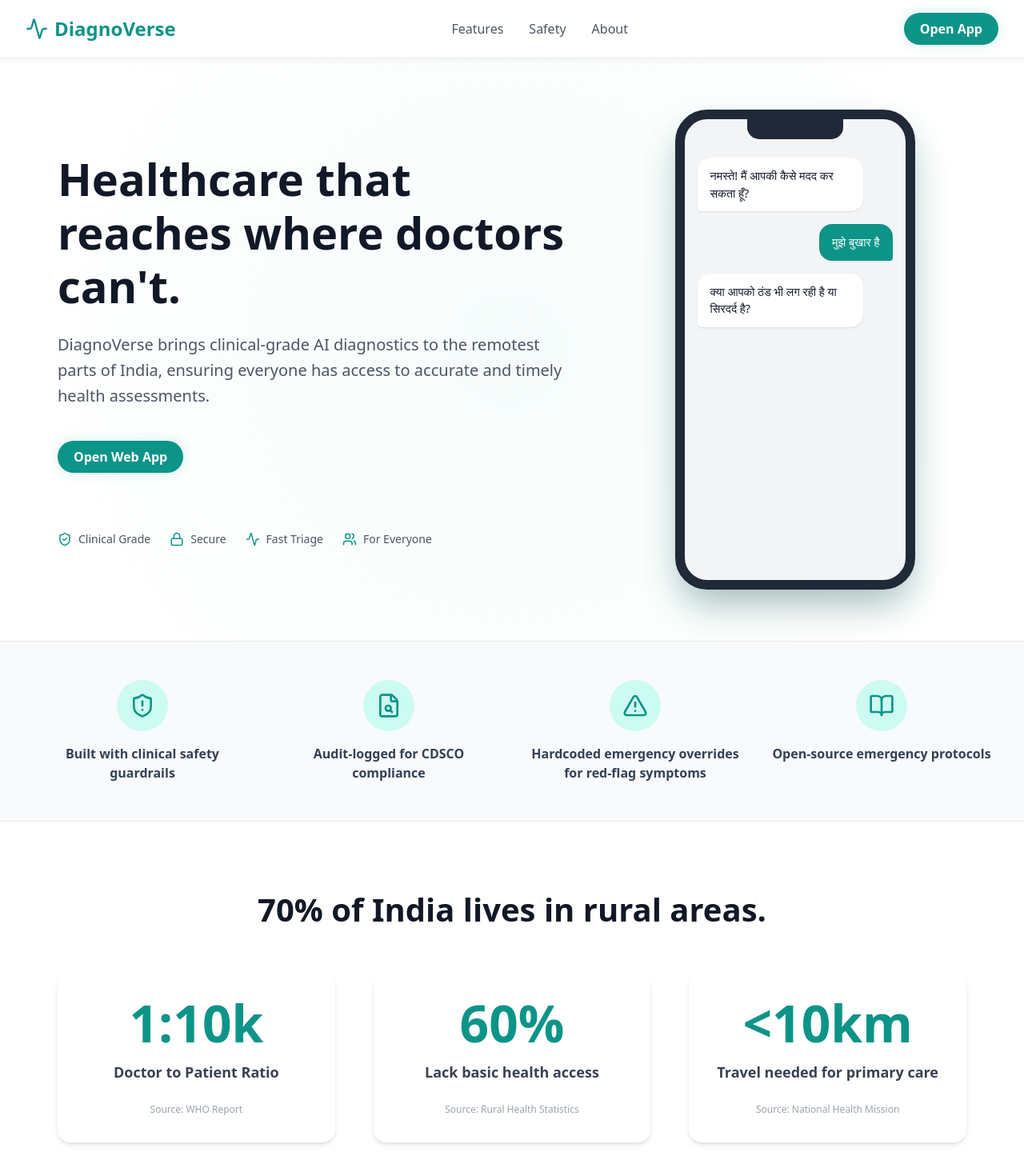
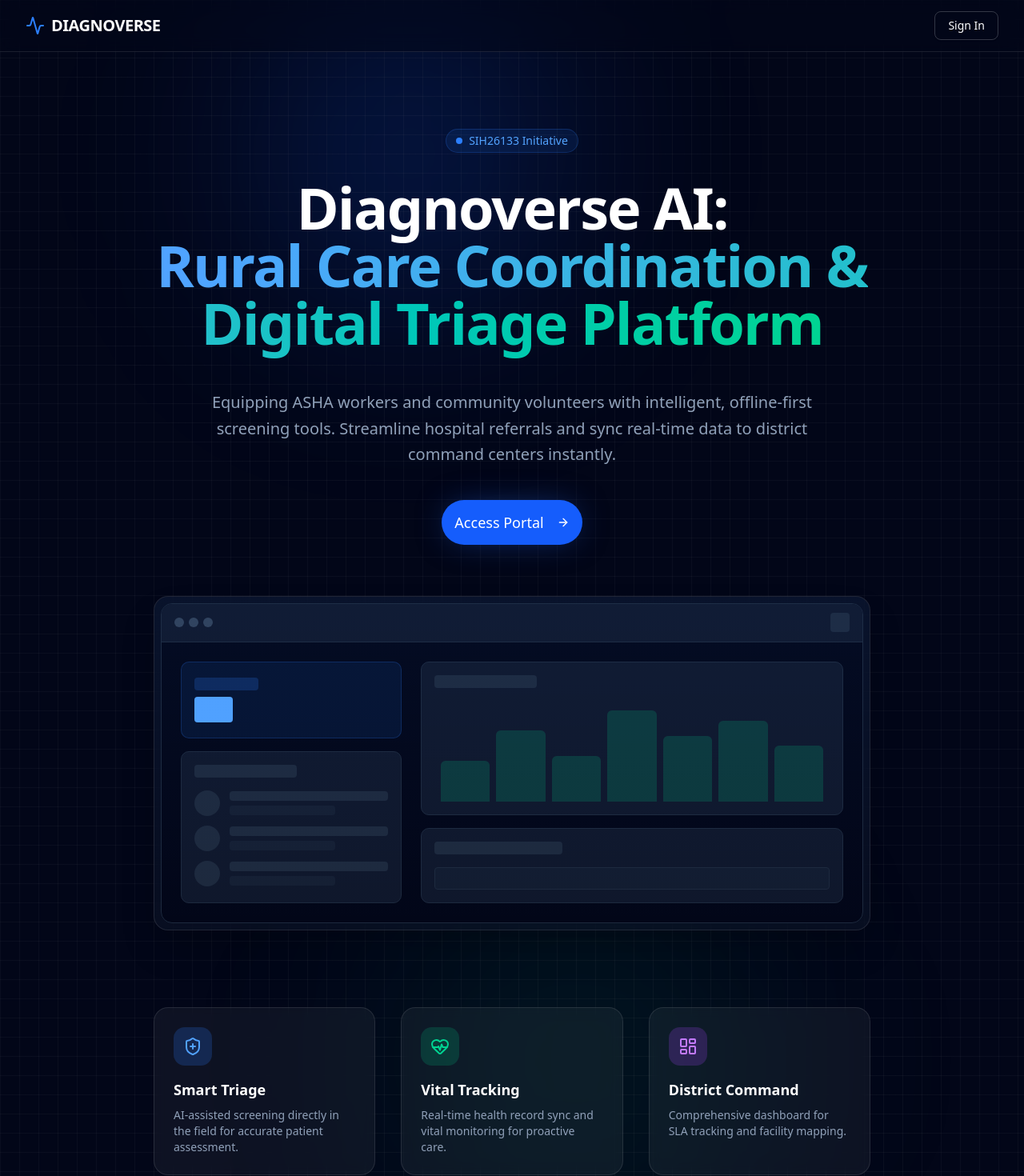
Before and after one commit to kd2606/pulsecheck-ai, a Next.js app: page / in a window 1280 px wide. Shown: the top 1470 px of the page at 80% size. Built offline with nearby package versions, Linux system fonts and the light colour scheme.

Commit message:
Replace root marketing page with new SIH26133 Hero Landing Page

```diff
--- a/src/app/(marketing)/page.tsx
+++ b/src/app/(marketing)/page.tsx
@@ -1,30 +1,143 @@
-import React from 'react';
-import Navbar from '@/components/landing/navbar';
-import Hero from '@/components/landing/hero';
-import TrustBar from '@/components/landing/trust-bar';
-import DataProblem from '@/components/landing/data-problem';
-import FeatureGrid from '@/components/landing/feature-grid';
-import PulseShowcase from '@/components/landing/pulse-showcase';
-import HowItWorks from '@/components/landing/how-it-works';
-import SafetyPrivacy from '@/components/landing/safety-privacy';
-import AshaSection from '@/components/landing/asha-section';
-import FinalCta from '@/components/landing/final-cta';
-import Footer from '@/components/landing/footer';
+import Link from "next/link";
+import { Button } from "@/components/ui/button";
+import { ArrowRight, Activity, ShieldPlus, HeartPulse, LayoutDashboard } from "lucide-react";
 
 export default function LandingPage() {
-  return (
-    <main style={{ fontFamily: "system-ui, -apple-system, sans-serif" }}>
-      <Navbar />
-      <Hero />
-      <TrustBar />
-      <DataProblem />
-      <FeatureGrid />
-      <PulseShowcase />
-      <HowItWorks />
-      <SafetyPrivacy />
-      <AshaSection />
-      <FinalCta />
-      <Footer />
-    </main>
-  );
+    return (
+        <div className="min-h-screen bg-slate-950 text-slate-50 flex flex-col relative overflow-hidden font-sans">
+            {/* Background Effects */}
+            <div className="absolute inset-0 z-0">
+                <div className="absolute top-0 left-1/4 w-96 h-96 bg-blue-600/20 rounded-full blur-[128px] mix-blend-screen" />
+                <div className="absolute bottom-0 right-1/4 w-[30rem] h-[30rem] bg-emerald-600/10 rounded-full blur-[128px] mix-blend-screen" />
+                <div className="absolute inset-0 bg-[linear-gradient(to_right,#80808012_1px,transparent_1px),linear-gradient(to_bottom,#80808012_1px,transparent_1px)] bg-[size:24px_24px]"></div>
+            </div>
+
+            {/* Navbar */}
+            <header className="relative z-10 border-b border-white/10 bg-slate-950/50 backdrop-blur-md">
+                <div className="max-w-7xl mx-auto px-4 sm:px-6 lg:px-8 h-16 flex items-center justify-between">
+                    <div className="flex items-center gap-2">
+                        <Activity className="w-6 h-6 text-blue-500" />
+                        <span className="font-bold text-xl tracking-tight text-white">DIAGNOVERSE</span>
+                    </div>
+                    <Link href="/auth">
+                        <Button variant="outline" className="border-white/20 hover:bg-white/10 text-white bg-transparent">
+                            Sign In
+                        </Button>
+                    </Link>
+                </div>
+            </header>
+
+            {/* Hero Section */}
+            <main className="flex-1 relative z-10 flex flex-col items-center justify-center py-20 lg:py-24">
+                <div className="max-w-6xl mx-auto px-4 sm:px-6 lg:px-8 text-center flex flex-col items-center">
+                    <div className="inline-flex items-center gap-2 px-3 py-1 rounded-full bg-blue-500/10 border border-blue-500/20 text-blue-400 text-sm font-medium mb-8">
+                        <span className="relative flex h-2 w-2">
+                            <span className="animate-ping absolute inline-flex h-full w-full rounded-full bg-blue-400 opacity-75"></span>
+                            <span className="relative inline-flex rounded-full h-2 w-2 bg-blue-500"></span>
+                        </span>
+                        SIH26133 Initiative
+                    </div>
+
+                    <h1 className="text-4xl sm:text-6xl lg:text-7xl font-extrabold tracking-tight text-white mb-8">
+                        Diagnoverse AI: <br className="hidden sm:block" />
+                        <span className="text-transparent bg-clip-text bg-gradient-to-r from-blue-400 to-emerald-400">
+                            Rural Care Coordination & <br className="hidden sm:block" />Digital Triage Platform
+                        </span>
+                    </h1>
+
+                    <p className="mt-4 text-lg sm:text-xl text-slate-400 max-w-3xl mx-auto mb-10 leading-relaxed">
+                        Equipping ASHA workers and community volunteers with intelligent, offline-first screening tools. Streamline hospital referrals and sync real-time data to district command centers instantly.
+                    </p>
+
+                    <div className="flex flex-col sm:flex-row items-center justify-center gap-4 mb-16">
+                        <Link href="/auth">
+                            <Button size="lg" className="w-full sm:w-auto bg-blue-600 hover:bg-blue-500 text-white px-8 h-14 text-lg rounded-full shadow-[0_0_40px_-10px_rgba(37,99,235,0.5)] transition-all hover:scale-105">
+                                Access Portal
+                                <ArrowRight className="ml-2 w-5 h-5" />
+                            </Button>
+                        </Link>
+                    </div>
+
+                    {/* Dashboard Illustration */}
+                    <div className="w-full max-w-4xl mx-auto relative rounded-2xl border border-white/10 bg-slate-900/50 p-2 shadow-2xl backdrop-blur-md mb-24 overflow-hidden">
+                        <div className="absolute inset-0 bg-gradient-to-b from-blue-500/5 to-transparent pointer-events-none"></div>
+                        <div className="rounded-xl border border-slate-800 bg-slate-950 overflow-hidden flex flex-col h-[400px]">
+                            {/* App Header Mockup */}
+                            <div className="h-12 border-b border-slate-800 flex items-center px-4 gap-4 bg-slate-900">
+                                <div className="flex gap-1.5">
+                                    <div className="w-3 h-3 rounded-full bg-slate-700"></div>
+                                    <div className="w-3 h-3 rounded-full bg-slate-700"></div>
+                                    <div className="w-3 h-3 rounded-full bg-slate-700"></div>
+                                </div>
+                                <div className="flex-1"></div>
+                                <div className="w-6 h-6 rounded bg-slate-800"></div>
+                            </div>
+                            {/* App Content Mockup */}
+                            <div className="flex flex-1 p-6 gap-6 overflow-hidden">
+                                <div className="w-1/3 flex flex-col gap-4">
+                                    <div className="h-24 rounded-lg bg-blue-500/10 border border-blue-500/20 flex flex-col p-4 justify-center">
+                                        <div className="h-4 w-20 bg-blue-500/20 rounded mb-2"></div>
+                                        <div className="h-8 w-12 bg-blue-400 rounded"></div>
+                                    </div>
+                                    <div className="flex-1 rounded-lg bg-slate-900 border border-slate-800 p-4">
+                                        <div className="h-4 w-32 bg-slate-800 rounded mb-4"></div>
+                                        <div className="space-y-3">
+                                            {[1, 2, 3].map(i => (
+                                                <div key={i} className="flex gap-3 items-center">
+                                                    <div className="w-8 h-8 rounded-full bg-slate-800"></div>
+                                                    <div className="flex-1 space-y-1.5">
+                                                        <div className="h-3 w-full bg-slate-800 rounded"></div>
+                                                        <div className="h-3 w-2/3 bg-slate-800/50 rounded"></div>
+                                                    </div>
+                                                </div>
+                                            ))}
+                                        </div>
+                                    </div>
+                                </div>
+                                <div className="flex-1 flex flex-col gap-4">
+                                    <div className="h-48 rounded-lg bg-slate-900 border border-slate-800 p-4 flex flex-col">
+                                        <div className="h-4 w-32 bg-slate-800 rounded mb-4"></div>
+                                        <div className="flex-1 flex items-end gap-2 px-2">
+                                            {[40, 70, 45, 90, 65, 80, 55].map((h, i) => (
+                                                <div key={i} className="flex-1 bg-emerald-500/20 rounded-t-sm" style={{ height: `${h}%` }}></div>
+                                            ))}
+                                        </div>
+                                    </div>
+                                    <div className="flex-1 rounded-lg bg-slate-900 border border-slate-800 p-4 flex flex-col">
+                                         <div className="h-4 w-40 bg-slate-800 rounded mb-4"></div>
+                                         <div className="flex-1 bg-slate-800/30 rounded border border-slate-800"></div>
+                                    </div>
+                                </div>
+                            </div>
+                        </div>
+                    </div>
+
+                    {/* Features Row */}
+                    <div className="grid grid-cols-1 sm:grid-cols-3 gap-8 w-full max-w-4xl text-left">
+                        <div className="p-6 rounded-2xl bg-white/5 border border-white/10 backdrop-blur-sm">
+                            <div className="w-12 h-12 rounded-xl bg-blue-500/20 flex items-center justify-center mb-4 text-blue-400">
+                                <ShieldPlus className="w-6 h-6" />
+                            </div>
+                            <h3 className="text-lg font-semibold text-white mb-2">Smart Triage</h3>
+                            <p className="text-sm text-slate-400">AI-assisted screening directly in the field for accurate patient assessment.</p>
+                        </div>
+                        <div className="p-6 rounded-2xl bg-white/5 border border-white/10 backdrop-blur-sm">
+                            <div className="w-12 h-12 rounded-xl bg-emerald-500/20 flex items-center justify-center mb-4 text-emerald-400">
+                                <HeartPulse className="w-6 h-6" />
+                            </div>
+                            <h3 className="text-lg font-semibold text-white mb-2">Vital Tracking</h3>
+                            <p className="text-sm text-slate-400">Real-time health record sync and vital monitoring for proactive care.</p>
+                        </div>
+                        <div className="p-6 rounded-2xl bg-white/5 border border-white/10 backdrop-blur-sm">
+                            <div className="w-12 h-12 rounded-xl bg-purple-500/20 flex items-center justify-center mb-4 text-purple-400">
+                                <LayoutDashboard className="w-6 h-6" />
+                            </div>
+                            <h3 className="text-lg font-semibold text-white mb-2">District Command</h3>
+                            <p className="text-sm text-slate-400">Comprehensive dashboard for SLA tracking and facility mapping.</p>
+                        </div>
+                    </div>
+                </div>
+            </main>
+        </div>
+    );
 }
```
